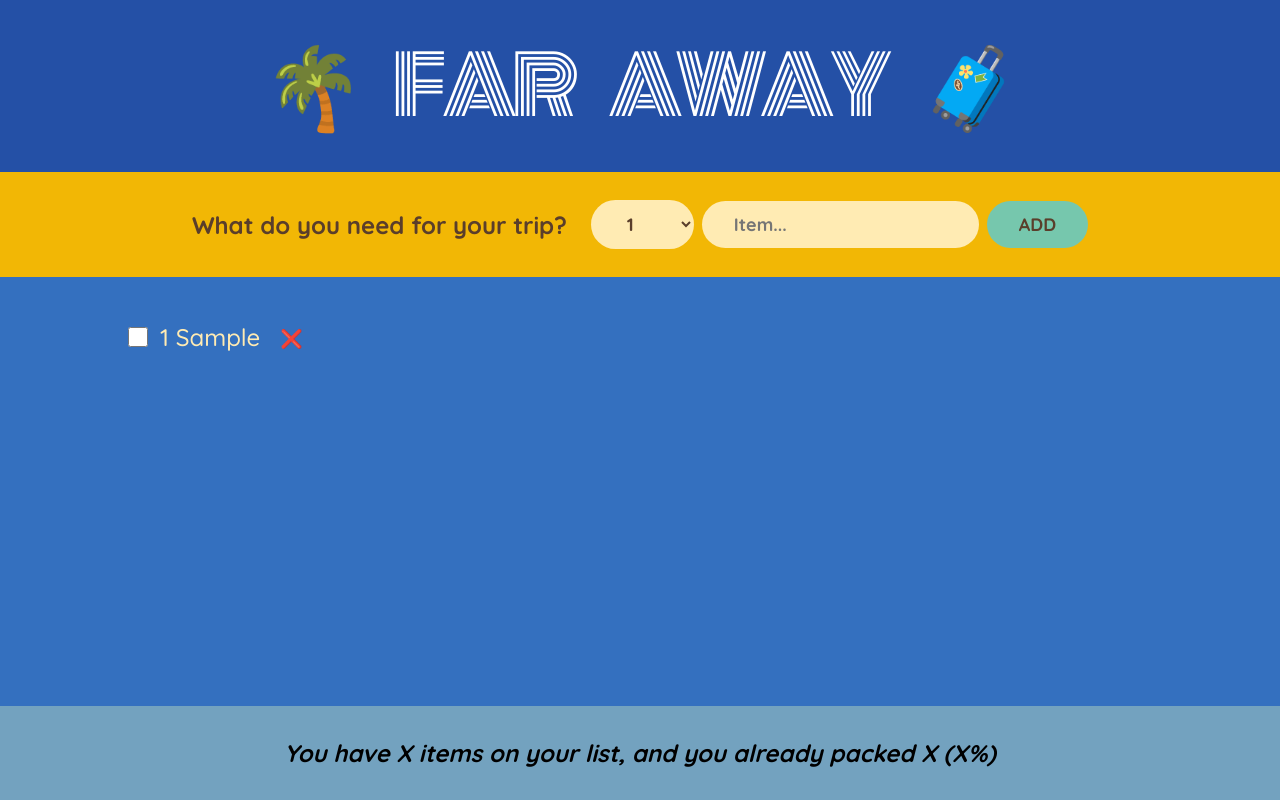
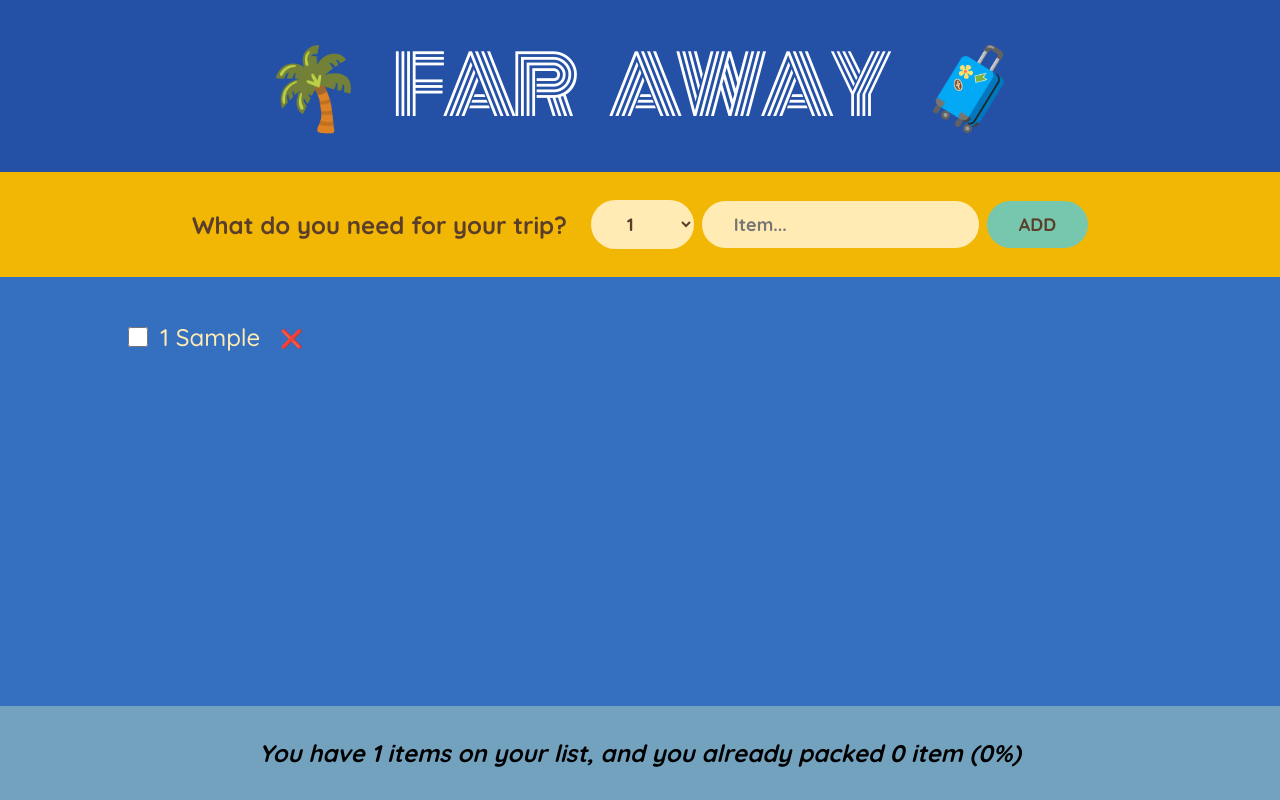
Before and after one commit to rodrigotfdev/reactTravelList, a React (Vite) app: page / in a window 1280 px wide. Both pictures are taken after typing "Sample" into the empty fields and a click on the button "ADD". Built offline with nearby package versions, Linux system fonts and the light colour scheme.

Commit message:
feat: calculate statistics as derived state

```diff
--- a/src/App.jsx
+++ b/src/App.jsx
@@ -6,6 +6,12 @@
 import { useState } from "react";
 
 export default function App() {
+  const [items, setItems] = useState([]);
+
+  const numItems = items.length;
+
+  const numPacked = items.filter((item) => item.packed).length;
+
   function handleToggleItem(id) {
     setItems((items) =>
       items.map((item) =>
@@ -17,8 +23,6 @@
   function handleDeleteItem(id) {
     setItems((items) => items.filter((item) => item.id !== id));
   }
-
-  const [items, setItems] = useState([]);
 
   function handleAddItems(item) {
     setItems((items) => [...items, item]);
@@ -33,7 +37,7 @@
         onDeleteItem={handleDeleteItem}
         onToggleItem={handleToggleItem}
       />
-      <Stats />
+      <Stats numItems={numItems} numPacked={numPacked} />
     </div>
   );
 }
--- a/src/components/Stats.jsx
+++ b/src/components/Stats.jsx
@@ -1,9 +1,22 @@
 import React from "react";
 
-export default function Stats() {
+export default function Stats({ numItems, numPacked }) {
+  if (!numItems)
+    return (
+      <p className="stats">
+        <em>Start adding some items to your packing list 🚀</em>
+      </p>
+    );
+  const percentage = Math.round((numPacked / numItems) * 100);
+
   return (
     <footer className="stats">
-      <em>You have X items on your list, and you already packed X (X%)</em>
+      <em>
+        {percentage === 100
+          ? "You got everything! Ready to go ✈️"
+          : `You have ${numItems} items on your list, and you already packed
+        ${numPacked} ${numPacked > 1 ? "items" : "item"} (${percentage}%)`}
+      </em>
     </footer>
   );
 }
```
